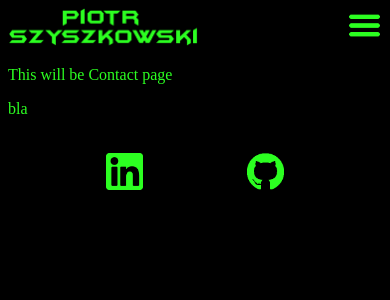
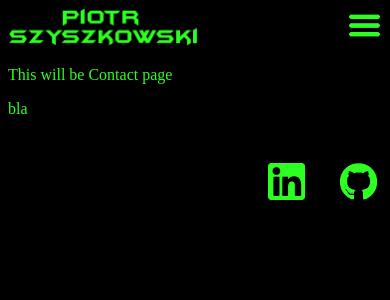
Before and after one commit to Piotr-Szyszkowski/ps-portfolio, a React (Create React App) app: page /contact in a window 390 px wide. Shown: the top 300 px of the page. Built offline with nearby package versions, Linux system fonts and the light colour scheme.

Commit message:
started media query for homepage but need to change approach

```diff
--- a/src/App.scss
+++ b/src/App.scss
@@ -3,9 +3,16 @@
   src: url("./Fonts/rexlia_rg.otf") format("opentype");
 }
 
+#root {
+  height: 100%;
+  margin: 0;
+}
+
 .AppWindow {
   background-color: black;
   color: #2cff21;
+  height: 100%;
+  margin: 0;
 }
 
 .AboutMe__MainText {
@@ -74,13 +81,16 @@
 
 .Footer {
   display: flex;
-  justify-content: space-evenly;
-  margin-top: 30px;
+  justify-content: flex-end;
+  margin-top: 40px;
 }
 
 .Footer__Image {
   height: 37px;
   margin: 5px 5px 5px 5px;
+}
+.Footer__Link {
+  margin-left: 25px;
 }
 
 .Home {
@@ -139,4 +149,18 @@
 .Navbar__MainPic {
   width: 12em;
 }
+
+$medium: 540px;
+$large: 945px;
+@media (min-width: $medium) {
+  .Home {
+    background-image: url("/Images/me_02_medium_540.png");
+  }
+}
+
+@media (min-width: $large) {
+  .Home {
+    background-image: url("/Images/me_02_medium_540.png");
+  }
+}
 //the color - 2cff21
--- a/src/Components/AboutMe.jsx
+++ b/src/Components/AboutMe.jsx
@@ -1,7 +1,7 @@
 const AboutMe = () => {
   return (
     <div className="AboutMe">
-      <p className="AboutMe__MainText">About me...hmm...</p>
+      <p className="AboutMe__MainText">About me...hmm..</p>
     </div>
   );
 };
--- a/src/Components/Footer.jsx
+++ b/src/Components/Footer.jsx
@@ -3,6 +3,7 @@ const Footer = () => {
     <div className="Footer">
       {/*eslint-disable-next-line */}
       <a
+        className="Footer__Link"
         href="https://www.linkedin.com/in/piotr-szyszkowski-7b1a78101/"
         target="_blank"
       >
@@ -13,7 +14,11 @@ const Footer = () => {
         />
       </a>
       {/*eslint-disable-next-line */}
-      <a href="https://github.com/Piotr-Szyszkowski" target="_blank">
+      <a
+        className="Footer__Link"
+        href="https://github.com/Piotr-Szyszkowski"
+        target="_blank"
+      >
         <img
           className="Footer__Image"
           src="/Images/GitHub_Icon.png"
--- a/src/Components/Home.jsx
+++ b/src/Components/Home.jsx
@@ -1,4 +1,5 @@
 const Home = () => {
+  console.log(window.innerWidth);
   return (
     <div className="Home">
       <p className="Home__MainText">
```
Also changed, not shown: src/Images/me_02_medium_540.png (added), 1 other file (tests, documents, lock files or other folders).
